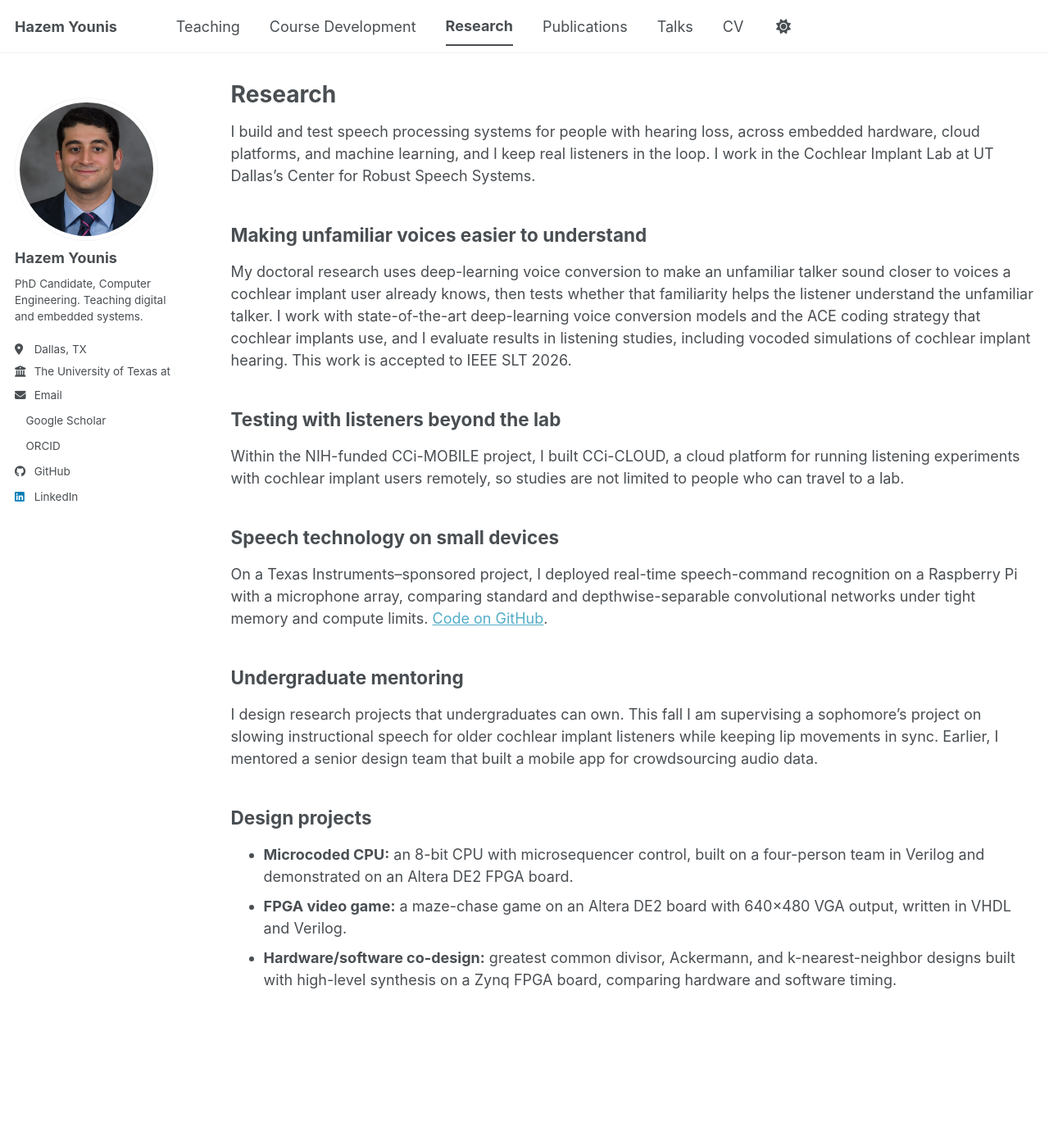
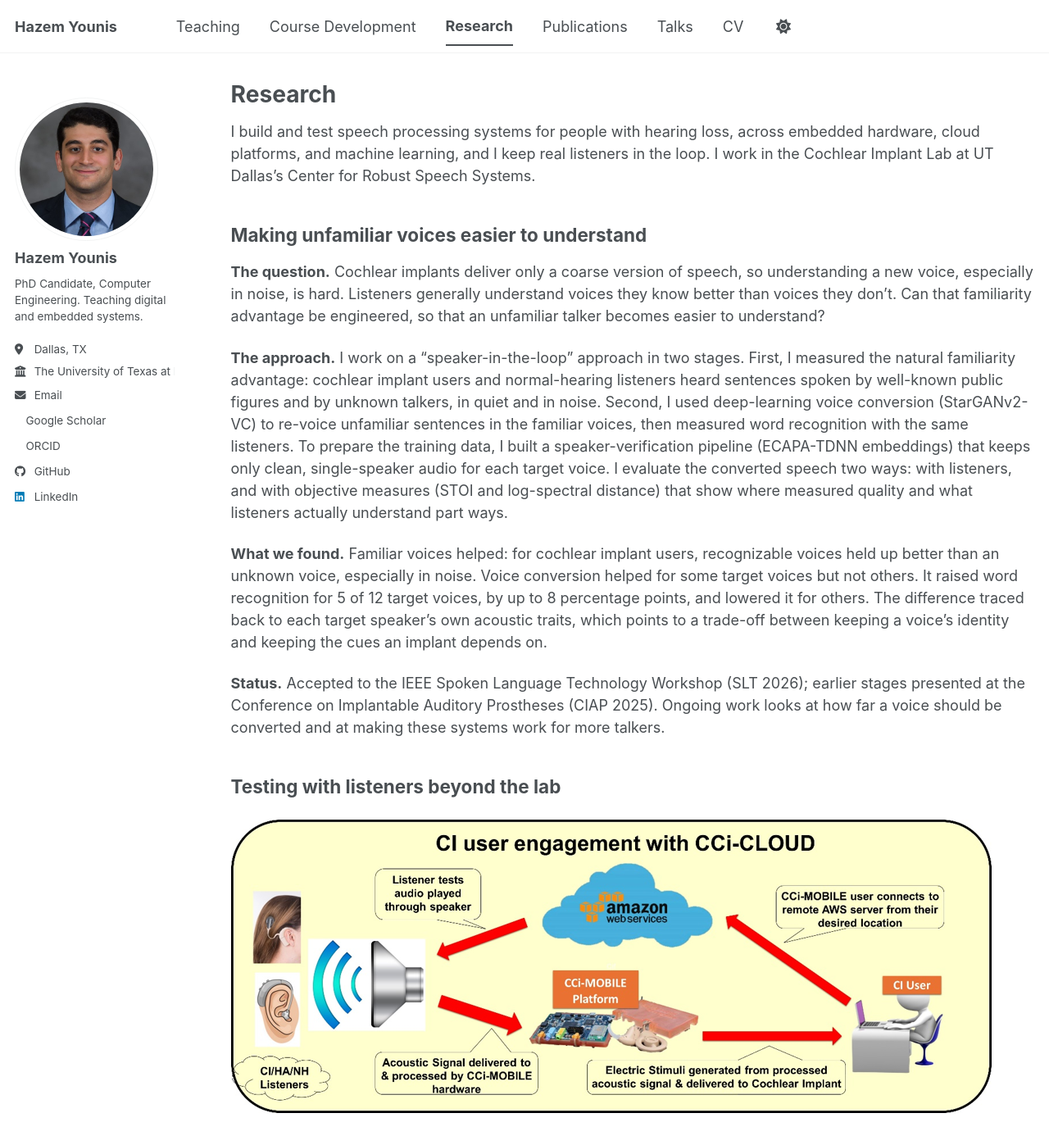
Before and after one commit to Hazem-AF-Younis/hazem-af-younis.github.io, a Jekyll site: the page built from _pages/research.md, in a window 1280 px wide and 1400 px high. Shown: the top 1397 px of the window at 82% size. Built offline with Jekyll 4.4.1, drawn with Linux system fonts in a browser that asks for light colours; a script bundle is joined from its source files by our own code; a style sheet for code colours, icons or effects is not loaded; some of the changed text lies outside the part shown.

Commit message:
Research page: expand projects with question/approach/status and CCi-CLOUD diagram

```diff
--- a/_pages/research.md
+++ b/_pages/research.md
@@ -9,15 +9,38 @@ I build and test speech processing systems for people with hearing loss, across
 
 Making unfamiliar voices easier to understand
 ------
-My doctoral research uses deep-learning voice conversion to make an unfamiliar talker sound closer to voices a cochlear implant user already knows, then tests whether that familiarity helps the listener understand the unfamiliar talker. I work with state-of-the-art deep-learning voice conversion models and the ACE coding strategy that cochlear implants use, and I evaluate results in listening studies, including vocoded simulations of cochlear implant hearing. This work is accepted to IEEE SLT 2026.
+**The question.** Cochlear implants deliver only a coarse version of speech, so understanding a new voice, especially in noise, is hard. Listeners generally understand voices they know better than voices they don't. Can that familiarity advantage be engineered, so that an unfamiliar talker becomes easier to understand?
+
+**The approach.** I work on a "speaker-in-the-loop" approach in two stages. First, I measured the natural familiarity advantage: cochlear implant users and normal-hearing listeners heard sentences spoken by well-known public figures and by unknown talkers, in quiet and in noise. Second, I used deep-learning voice conversion (StarGANv2-VC) to re-voice unfamiliar sentences in the familiar voices, then measured word recognition with the same listeners. To prepare the training data, I built a speaker-verification pipeline (ECAPA-TDNN embeddings) that keeps only clean, single-speaker audio for each target voice. I evaluate the converted speech two ways: with listeners, and with objective measures (STOI and log-spectral distance) that show where measured quality and what listeners actually understand part ways.
+
+**What we found.** Familiar voices helped: for cochlear implant users, recognizable voices held up better than an unknown voice, especially in noise. Voice conversion helped for some target voices but not others. It raised word recognition for 5 of 12 target voices, by up to 8 percentage points, and lowered it for others. The difference traced back to each target speaker's own acoustic traits, which points to a trade-off between keeping a voice's identity and keeping the cues an implant depends on.
+
+**Status.** Accepted to the IEEE Spoken Language Technology Workshop (SLT 2026); earlier stages presented at the Conference on Implantable Auditory Prostheses (CIAP 2025). Ongoing work looks at how far a voice should be converted and at making these systems work for more talkers.
 
 Testing with listeners beyond the lab
 ------
-Within the NIH-funded CCi-MOBILE project, I built CCi-CLOUD, a cloud platform for running listening experiments with cochlear implant users remotely, so studies are not limited to people who can travel to a lab.
+<img src="/images/cci-cloud.png" alt="CCi-CLOUD system diagram: a cochlear implant user connects from home to a remote AWS server; test audio plays through a speaker, is processed by the CCi-MOBILE research platform, and is delivered to the cochlear implant as electric stimulation." style="max-width:100%; margin: 0.5em 0 1em;">
+
+**The question.** Most cochlear implant listening studies require people to travel to a lab, which limits who can take part and how often. Can these experiments run reliably from wherever the participant is?
+
+**The approach.** As part of the NIH-funded CCi-MOBILE project, I built CCi-CLOUD, which runs listening experiments on Amazon Web Services. A participant connects to a remote test session from their own location; the test audio is processed by the CCi-MOBILE research platform and delivered to their implant as electric stimulation. I validated the platform by comparing remote results against conventional sound-booth testing with normal-hearing and cochlear implant listeners.
+
+**Status.** Presented at CIAP 2023; journal manuscript submitted to *Cochlear Implants International*.
 
 Speech technology on small devices
 ------
-On a Texas Instruments–sponsored project, I deployed real-time speech-command recognition on a Raspberry Pi with a microphone array, comparing standard and depthwise-separable convolutional networks under tight memory and compute limits. [Code on GitHub](https://github.com/Hazem-AF-Younis/wfiot2021-embedded-command-recognition).
+**The question.** How well can voice commands be recognized in real time on a small, low-power device, and what does it cost in accuracy?
+
+**The approach.** On a Texas Instruments–sponsored project, I trained standard and depthwise-separable convolutional networks (CNN and DS-CNN) on the Google Speech Commands dataset and deployed them on a Raspberry Pi with a four-microphone array, using TensorFlow Lite with on-device feature extraction. The models reached about 95% accuracy offline, and the deployed system ran in real time under tight memory and compute limits.
+
+**Status.** Published at IEEE WF-IoT 2021. [Code on GitHub](https://github.com/Hazem-AF-Younis/wfiot2021-embedded-command-recognition).
+
+Methods I use
+------
+* **Speech and audio ML:** PyTorch, voice conversion (StarGANv2-VC), speaker verification (ECAPA-TDNN), self-supervised speech models (HuBERT, WavLM), TensorFlow Lite
+* **Listener studies:** blinded listening tests, word-level scoring, vocoded simulations of cochlear implant hearing, mixed-effects and ANOVA analysis
+* **Objective evaluation:** STOI, log-spectral distance, mel-cepstral distortion, F0 analysis, Praat
+* **Systems:** AWS cloud platforms, Raspberry Pi and embedded deployment, MATLAB, Python
 
 Undergraduate mentoring
 ------
```
Also changed, not shown: images/cci-cloud.png (added).
